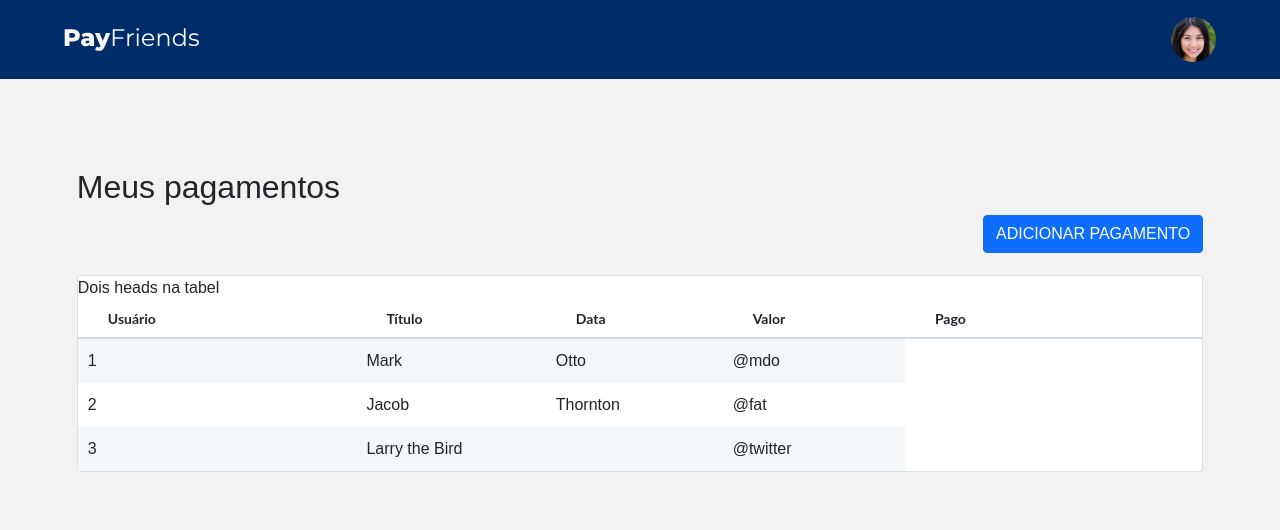
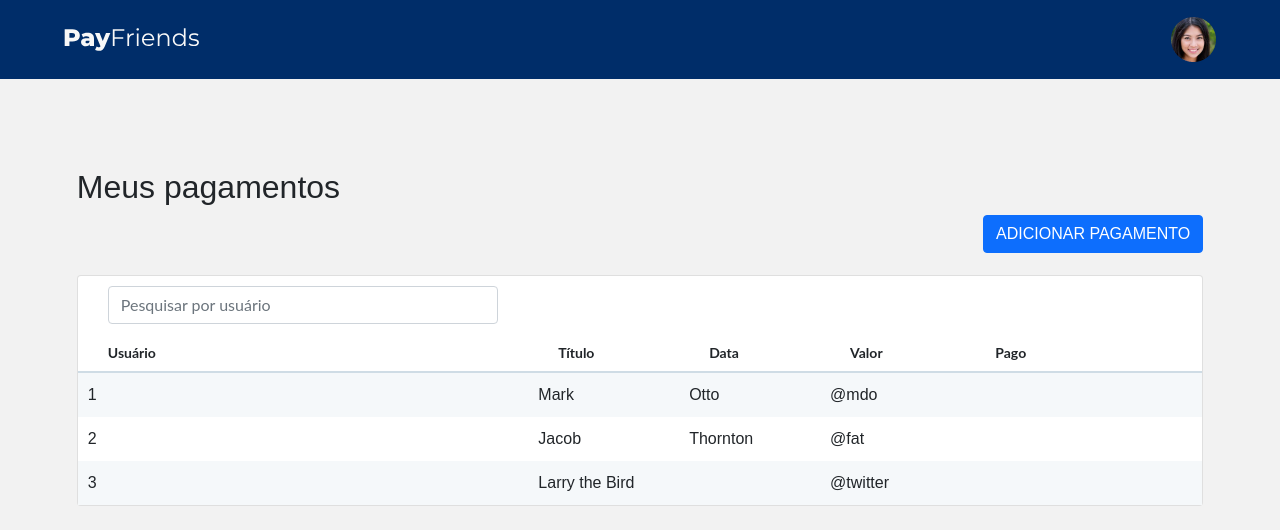
Before and after one commit to freitasdfb/picpay-front-test, a React (Create React App) app: page /pagamentos in a window 1280 px wide. Shown: the top 530 px of the page. Built offline with nearby package versions, Linux system fonts and the light colour scheme.

Commit message:
:construction: Head da tabela

```diff
--- a/src/components/table/index.js
+++ b/src/components/table/index.js
@@ -1,16 +1,18 @@
 import React from 'react';
-import { PicTable } from './styles'
+import { PicTable, TextField } from './styles'
 import { Card } from 'react-bootstrap'
 
 function TablePic() {
 
   return (
-    <Card style={{marginTop: '2%'}}>
+    <Card style={{ marginTop: '2%' }}>
       <PicTable>
-        <thead>
-          Dois heads na tabel
+        <thead style={{ padding: '0px 2%'}}>
+          <th>
+            <TextField placeholder="Pesquisar por usuário" />
+          </th>
         </thead>
-        <thead>
+        <thead id="mainHead">
           <tr>
             <th>Usuário</th>
             <th>Título </th>
@@ -26,17 +28,23 @@ function TablePic() {
             <td>Mark</td>
             <td>Otto</td>
             <td>@mdo</td>
+            <td></td>
+            <td></td>
           </tr>
           <tr>
             <td>2</td>
             <td>Jacob</td>
             <td>Thornton</td>
             <td>@fat</td>
+            <td></td>
+            <td></td>
           </tr>
           <tr>
             <td>3</td>
             <td colSpan={2}>Larry the Bird</td>
             <td>@twitter</td>
+            <td></td>
+            <td></td>
           </tr>
         </tbody>
       </PicTable>
--- a/src/components/table/styles.js
+++ b/src/components/table/styles.js
@@ -1,9 +1,14 @@
 import styled from 'styled-components';
+import { Form } from 'react-bootstrap';
 
 export const PicTable = styled.table`
   @import url('https://fonts.googleapis.com/css2?family=Lato:wght@400;700&display=swap');
   td {
     padding: 10px;
+  }
+
+  #mainHead th {
+    border-bottom: 2px solid #CFDCE5;
   }
 
   th {
@@ -13,7 +18,6 @@ export const PicTable = styled.table`
     font-weight: 700;
     line-height: 17px;
     text-align: left;
-    border-bottom: 2px solid #CFDCE5;
     padding: 10px 30px;
   }
 
@@ -23,3 +27,11 @@ export const PicTable = styled.table`
   }
 
 `
+
+export const TextField = styled(Form.Control)`
+  background: none;
+
+  &:focus {
+    background: none;
+  }
+`
```
Also changed, not shown: src/pages/Pagamentos/styles.js (line endings or trailing spaces).
